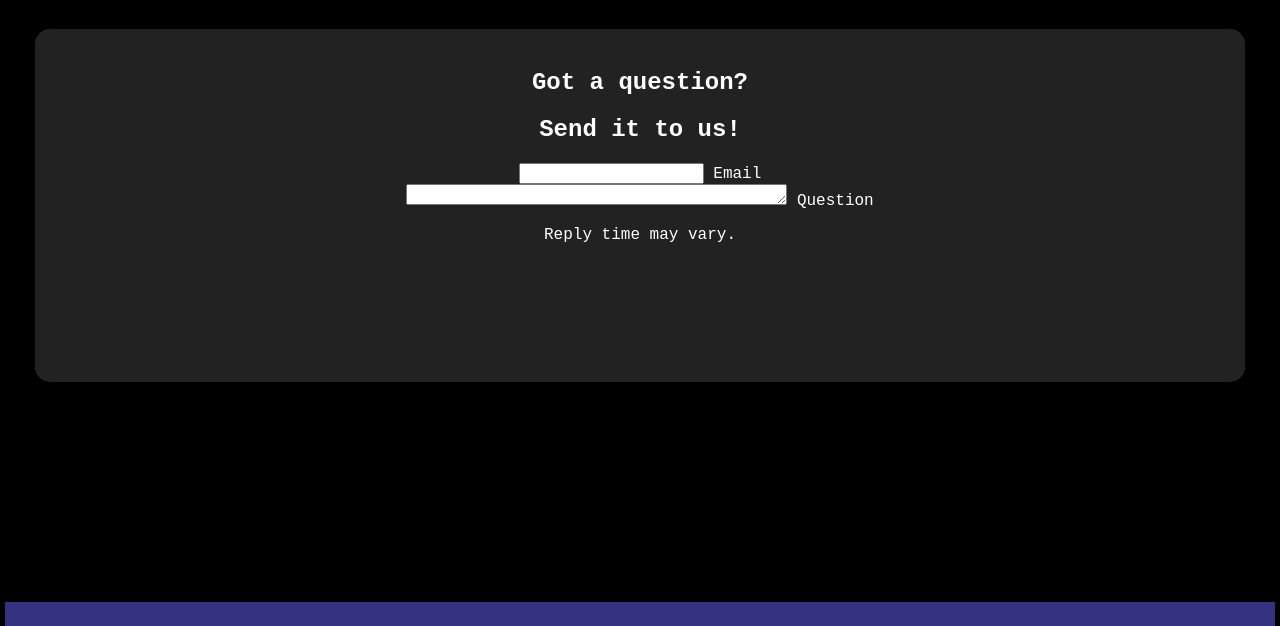
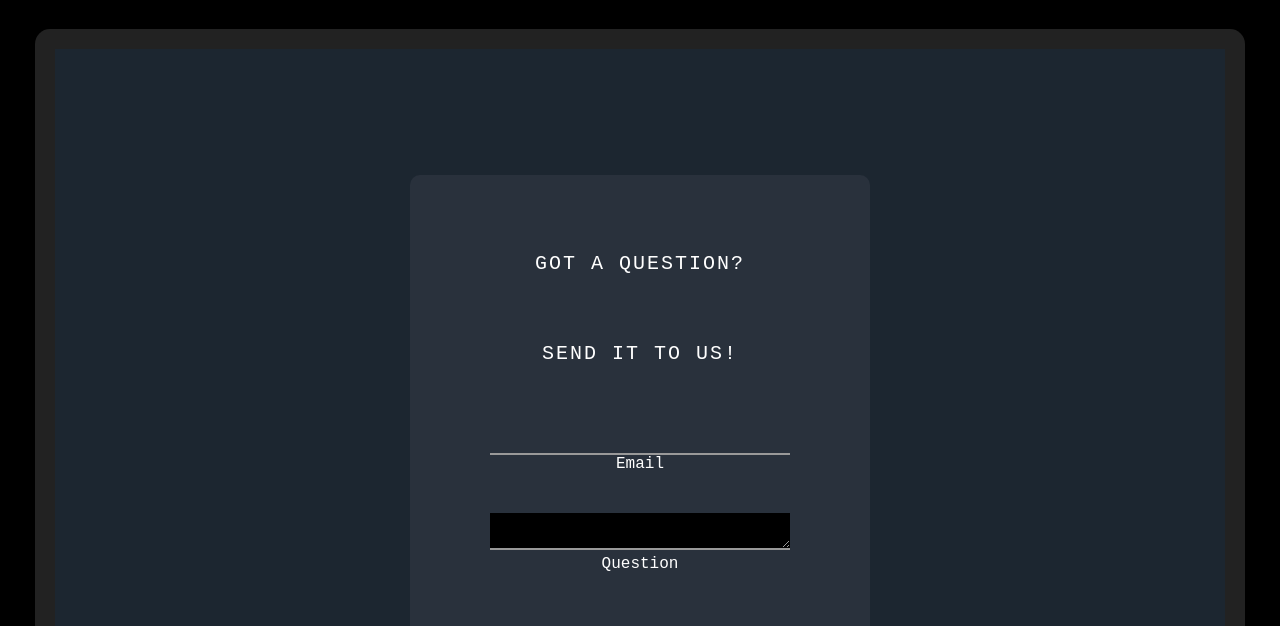
Before and after one commit to DrowningAnother/WEBDEV-FINALS, a plain HTML site: page help.html in a window 1280 px wide. Shown: the part 83-709 px from the top of the page. Drawn offline with Linux system fonts and the light colour scheme.

Commit message:
Add files via upload

```diff
--- a/style.css
+++ b/style.css
@@ -156,3 +156,68 @@ a:hover{
     background: linear-gradient(to right, #000, #505050);
     color: #98e9ff;
 }
+
+.smallimg{
+    max-width: 200px;
+    max-height: 200px;
+}
+
+#form{
+    display: flex;
+	justify-content: center;
+	align-items: center;
+	min-height: 100vh;
+	background: #1c2630;
+}
+
+form {
+	background: #29313c;
+	padding: 60px 80px 60px;
+	text-align: center;
+	display: flex;
+	flex-direction: column;
+	border-radius: 10px;
+}
+
+form h2{
+	color: #fff;
+	font-weight: 500;
+	text-transform: uppercase;
+	font-size:1.25em;
+	letter-spacing: 0.1em;
+	margin-bottom: 50px;
+}
+
+.inputBox {
+	position: relative;
+	width: 300px;
+	margin-bottom: 40px;
+}
+
+.inputBox textarea {
+    position: relative;
+	width: 100%;
+	padding: 10px 0;
+	background: #000;
+	border: #1c2630;
+	border-bottom: 2px solid #999;
+	outline: none;
+	color: #fff;
+	font-size: 1em;
+	letter-spacing: 0.15em;
+	text-transform: uppercase;
+}
+
+.inputBox input {
+	position: relative;
+	width: 100%;
+	padding: 10px 0;
+	background: transparent;
+	border: none;
+	border-bottom: 2px solid #999;
+	outline: none;
+	color: #fff;
+	font-size: 1em;
+	letter-spacing: 0.15em;
+	text-transform: uppercase;
+}
```
Also changed, not shown: home.html (+1 -0 lines).
